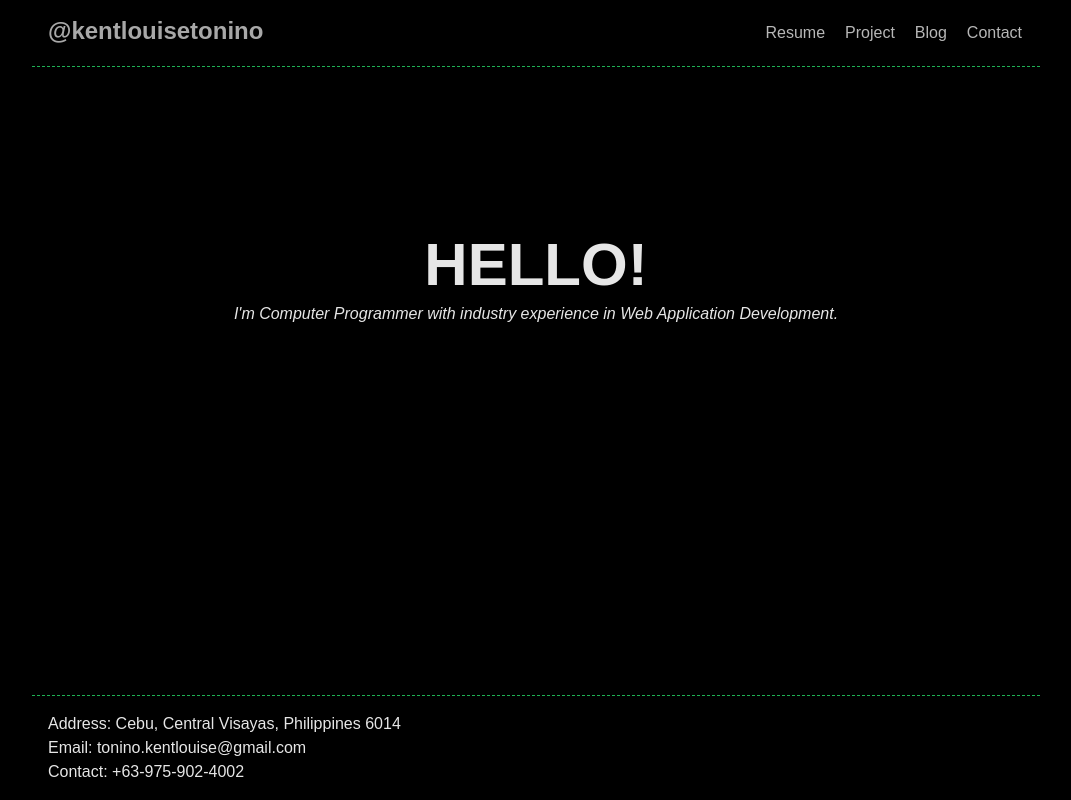
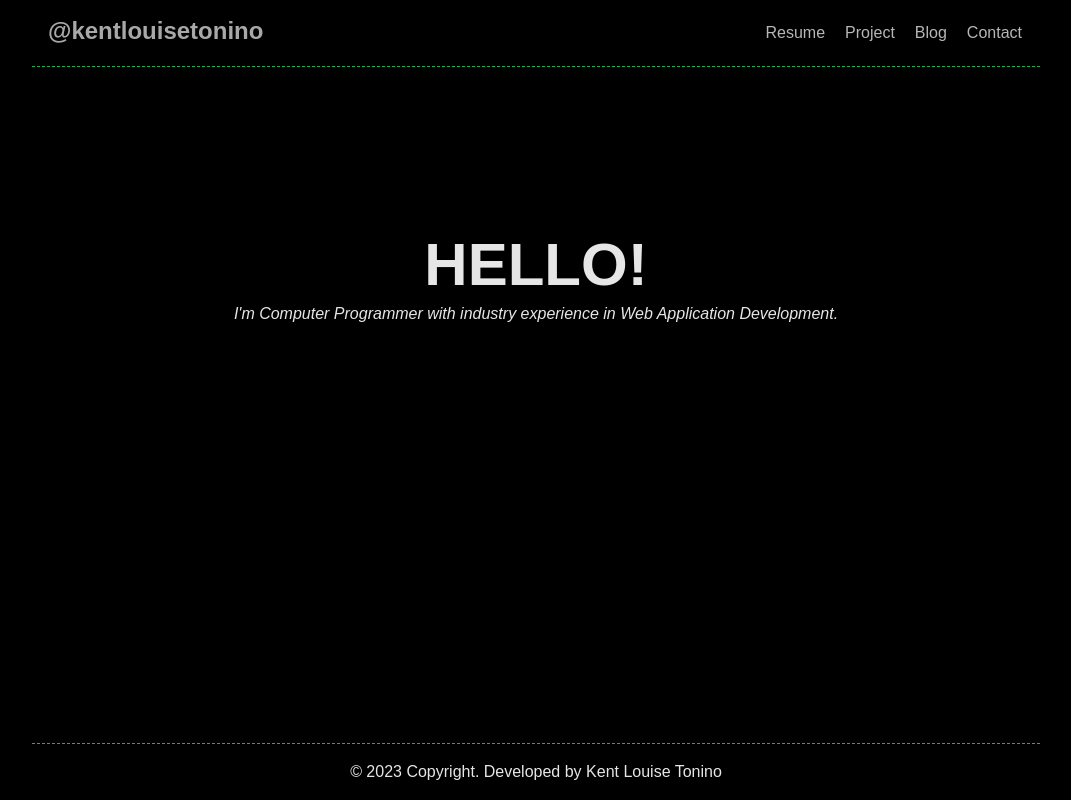
Before and after one commit to kentlouisetonino/kentlouisetonino, a Next.js app: page / in a window 1280 px wide. Shown: the whole page, without its empty margins (104-1175 px from the left). Built offline with nearby package versions, Linux system fonts and the light colour scheme; a web font is replaced by a local one.

Commit message:
change the footer (#23)

```diff
--- a/next.config.js
+++ b/next.config.js
@@ -1,6 +1,6 @@
 /** @type {import('next').NextConfig} */
 const nextConfig = {
   reactStrictMode: true,
-}
+};
 
-module.exports = nextConfig
+module.exports = nextConfig;
--- a/src/pages/Home/Home.tsx
+++ b/src/pages/Home/Home.tsx
@@ -17,15 +17,10 @@ export default function Home() {
           Application Development.
         </p>
       </div>
-      <div className="fixed inset-x-0 bottom-0 lg:w-[1008px] p-4 mx-auto flex justify-between border-green-500 border-dashed border-t-[0.5px] opacity-90">
-        {/* address */}
-        <div>
-          <p>Address: Cebu, Central Visayas, Philippines 6014</p>
-          <p>Email: tonino.kentlouise@gmail.com</p>
-          <p>Contact: +63-975-902-4002</p>
-        </div>
-        {/* icons */}
-        <div></div>
+      <div className="fixed inset-x-0 bottom-0 lg:w-[1008px] p-4 mx-auto border-green-500 border-dashed border-t-[0.5px] opacity-90">
+        <p className="w-full text-center">
+          &copy; 2023 Copyright. Developed by Kent Louise Tonino
+        </p>
       </div>
     </Fragment>
   );
```
